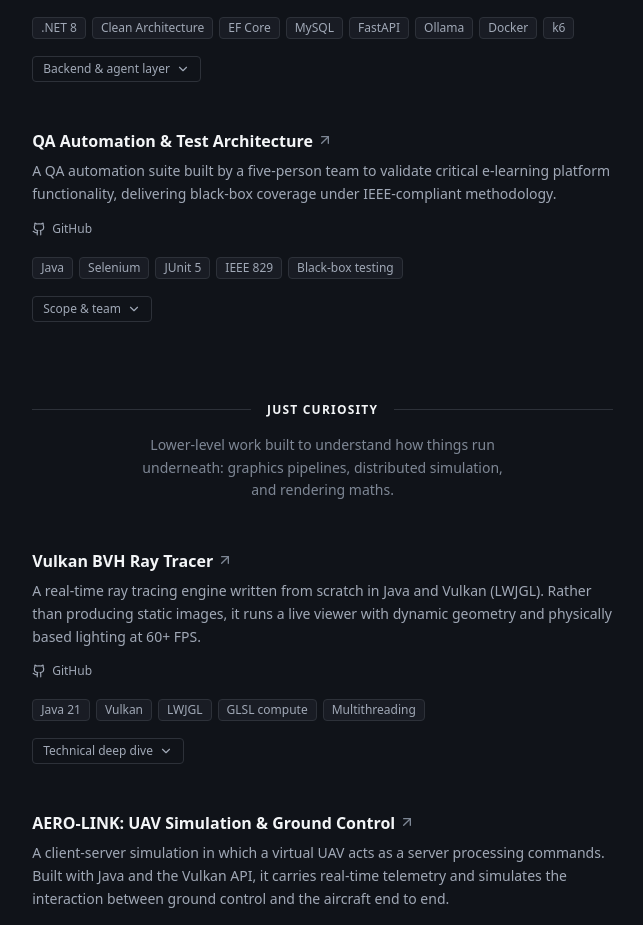
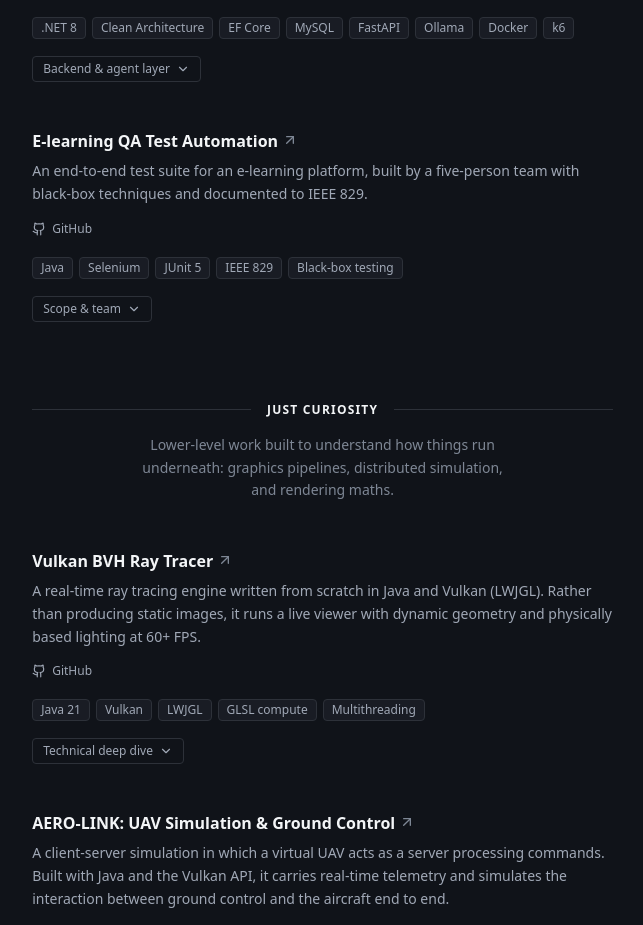
Before and after one commit to this-Demir/demirdogen.dev-portfolio, a React (Vite) app: page / in a window 1280 px wide. Shown: the part 1780-2705 px from the top of the page, without its empty margins (555-1198 px from the left). Built offline with nearby package versions, Linux system fonts and the light colour scheme; the HTML template or start-up script is replaced by a standard one.

Commit message:
feat: simplify QA project copy

```diff
--- a/src/data/content.tsx
+++ b/src/data/content.tsx
@@ -118,15 +118,15 @@ const en = {
       note: 'Built for SE 4458. Two repositories: the .NET backend, and the agent layer that sits on top of it.',
     },
     qa: {
-      title: 'QA Automation & Test Architecture',
-      desc: 'A QA automation suite built by a five-person team to validate critical e-learning platform functionality, delivering black-box coverage under IEEE-compliant methodology.',
+      title: 'E-learning QA Test Automation',
+      desc: 'An end-to-end test suite for an e-learning platform, built by a five-person team with black-box techniques and documented to IEEE 829.',
       detailLabel: 'Scope & team',
       storyTitle: 'Scope and methodology',
       storyDesc:
-        'A black-box strategy aimed at system fragility. Boundary Value Analysis and Equivalence Partitioning defined the test cases, documented under IEEE 829. Autonomous agents replace manual validation with repeatable, precise execution.',
+        'Test cases were derived with Boundary Value Analysis and Equivalence Partitioning, focusing on the flows most likely to break, and documented under IEEE 829.',
       techTitle: 'Technical architecture',
       techDesc:
-        'Built on Java, Selenium WebDriver, and JUnit 5, designed to stay resilient against dynamic DOM elements and anti-bot measures. It exercises end-to-end journeys from search through checkout, verifying data integrity without backend access.',
+        'Built on Java, Selenium WebDriver and JUnit 5, with explicit waits and stable locators so tests stay reliable as page content changes. It runs end-to-end journeys from search to checkout without backend access.',
       teamTitle: 'Engineering team',
       note: 'Developed for academic purposes only.',
     },
@@ -333,15 +333,15 @@ const tr: Dictionary = {
       note: 'SE 4458 için geliştirildi. İki depo: .NET arka ucu ve onun üzerine oturan ajan katmanı.',
     },
     qa: {
-      title: 'QA Otomasyonu & Test Mimarisi',
-      desc: 'Beş kişilik bir ekip tarafından, bir e-öğrenme platformunun kritik işlevlerini doğrulamak için kurulan QA otomasyon paketi; IEEE uyumlu metodolojiyle kara kutu test kapsamı sağlıyor.',
+      title: 'E-öğrenme QA Test Otomasyonu',
+      desc: 'Bir e-öğrenme platformu için beş kişilik bir ekiple, kara kutu teknikleriyle tasarlanıp IEEE 829 standardına göre belgelenen uçtan uca test paketi.',
       detailLabel: 'Kapsam ve ekip',
       storyTitle: 'Kapsam ve metodoloji',
       storyDesc:
-        'Sistemin kırılgan noktalarını hedefleyen bir kara kutu stratejisi. Test senaryoları Sınır Değer Analizi ve Eşdeğerlik Bölümleme ile tanımlandı, IEEE 829 standardına göre belgelendi. Otonom botlar manuel doğrulamanın yerini tekrarlanabilir ve kesin bir yürütmeyle alıyor.',
+        'Test senaryoları, en kırılgan akışlara odaklanılarak Sınır Değer Analizi ve Eşdeğerlik Bölümleme ile türetildi ve IEEE 829 standardına göre belgelendi.',
       techTitle: 'Teknik mimari',
       techDesc:
-        'Java, Selenium WebDriver ve JUnit 5 üzerine kurulu; dinamik DOM yapılarına ve anti-bot önlemlerine karşı dayanıklı olacak şekilde tasarlandı. Aramadan ödemeye kadar uçtan uca kullanıcı akışlarını çalıştırarak veri bütünlüğünü arka uç erişimi olmadan doğruluyor.',
+        'Java, Selenium WebDriver ve JUnit 5 üzerine kurulu; açık beklemeler (explicit wait) ve kararlı seçicilerle sayfa içeriği değişse de güvenilir çalışıyor. Aramadan ödemeye kadar uçtan uca kullanıcı akışlarını arka uç erişimi olmadan yürütüyor.',
       teamTitle: 'Mühendislik ekibi',
       note: 'Yalnızca akademik amaçlarla geliştirilmiştir.',
     },
```
